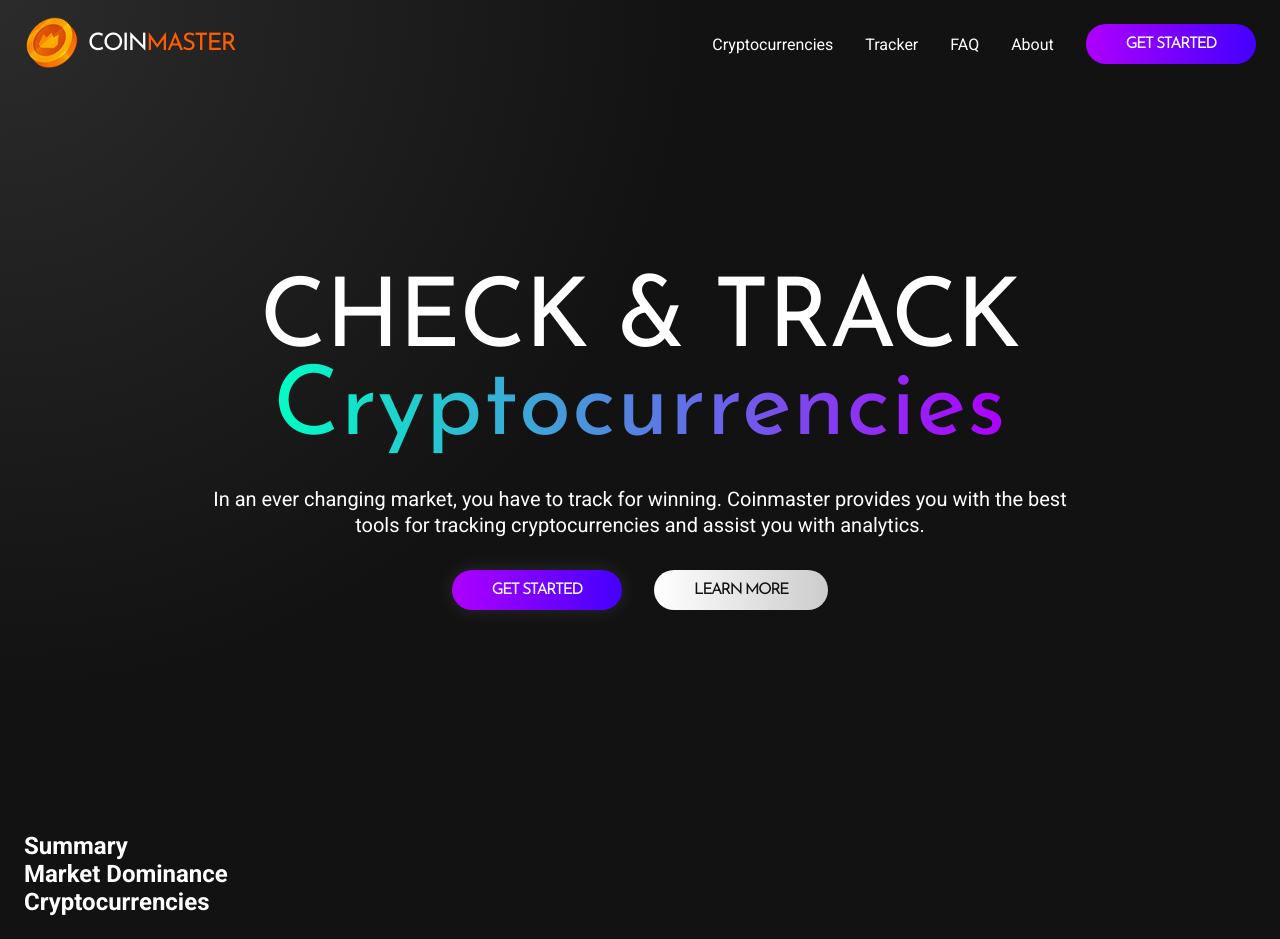
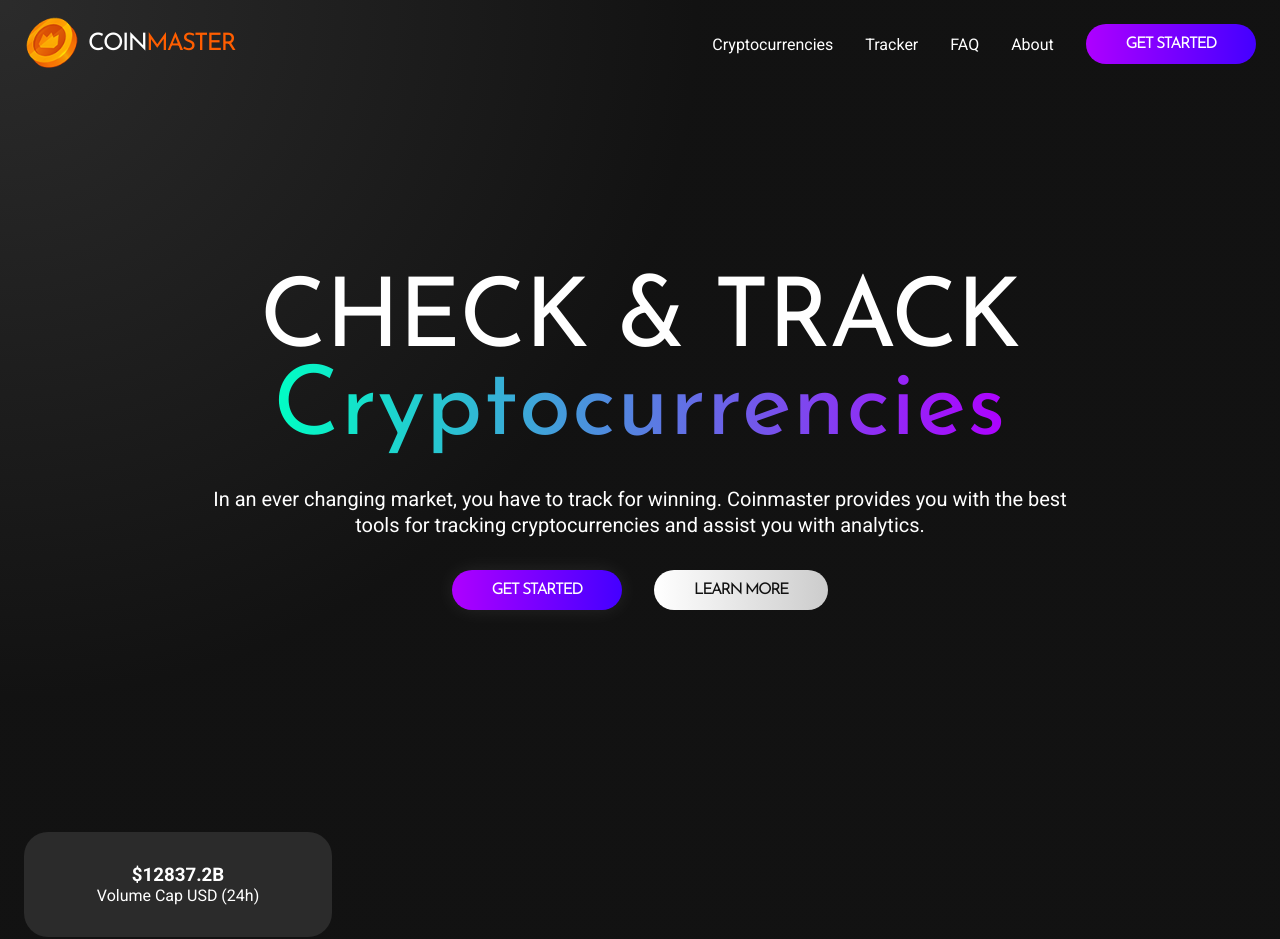
Before and after one commit to ricocatford/coinmaster, a Next.js app: page / in a window 1280 px wide. Shown: the top 939 px of the page. Built offline with nearby package versions, Linux system fonts and the light colour scheme.

Commit message:
feat(market): add components

```diff
--- a/src/app/components/Hero.tsx
+++ b/src/app/components/Hero.tsx
@@ -18,7 +18,7 @@ export const Hero = () => {
                 </p>
                 <div className={styles.buttonsContainer}>
                     <Link
-                        href="#overview"
+                        href="#market"
                         className={`btn btn--primary ${styles.ctaButton}`}
                     >
                         Get started
--- /dev/null
+++ b/src/app/components/Market.tsx
@@ -0,0 +1,11 @@
+import MarketStatistics from "./MarketStatistics";
+
+export const Market = () => {
+    return (
+        <div className="container" id="market">
+            <MarketStatistics />
+            <h2>Market Dominance</h2>
+            <h2>Cryptocurrencies</h2>
+        </div>
+    );
+};
--- /dev/null
+++ b/src/app/components/MarketStatistics.tsx
@@ -0,0 +1,12 @@
+import styles from "@/assets/styles/components/MarketStatistics.module.css";
+
+export default function MarketStatistics() {
+    return (
+        <section id="marketStatistics">
+            <article className={styles.card}>
+                <h3>$12837.2B</h3>
+                <p>Volume Cap USD (24h)</p>
+            </article>
+        </section>
+    );
+}
--- a/src/app/components/Overview.tsx
+++ /dev/null
@@ -1,9 +0,0 @@
-export const Overview = () => {
-    return (
-        <section className="container" id="overview">
-            <h2>Summary</h2>
-            <h2>Market Dominance</h2>
-            <h2>Cryptocurrencies</h2>
-        </section>
-    );
-};
--- a/src/app/components/layout/Navbar.tsx
+++ b/src/app/components/layout/Navbar.tsx
@@ -91,7 +91,7 @@ export const Navbar = () => {
                             ))}
                         </ul>
                         <Link
-                            href="#overview"
+                            href="#market"
                             className={`btn btn--primary ${styles.ctaLink}`}
                             onClick={() => setToggle(!toggle)}
                         >
--- a/src/app/page.tsx
+++ b/src/app/page.tsx
@@ -1,11 +1,11 @@
-import { Overview } from "./components/Overview";
+import { Market } from "./components/Market";
 import { Hero } from "./components/Hero";
 
 export default function Home() {
     return (
         <>
             <Hero />
-            <Overview />
+            <Market />
         </>
     );
 }
--- a/src/assets/data/navlinks.json
+++ b/src/assets/data/navlinks.json
@@ -2,7 +2,7 @@
     {
         "id": 0,
         "text": "Cryptocurrencies",
-        "url": "#overview"
+        "url": "#market"
     },
     {
         "id": 1,
--- /dev/null
+++ b/src/assets/styles/components/MarketStatistics.module.css
@@ -0,0 +1,7 @@
+.card {
+    border-radius: 1.5rem;
+    background: var(--dark-grey);
+    width: 25%;
+    padding: 2rem;
+    text-align: center;
+}
```
